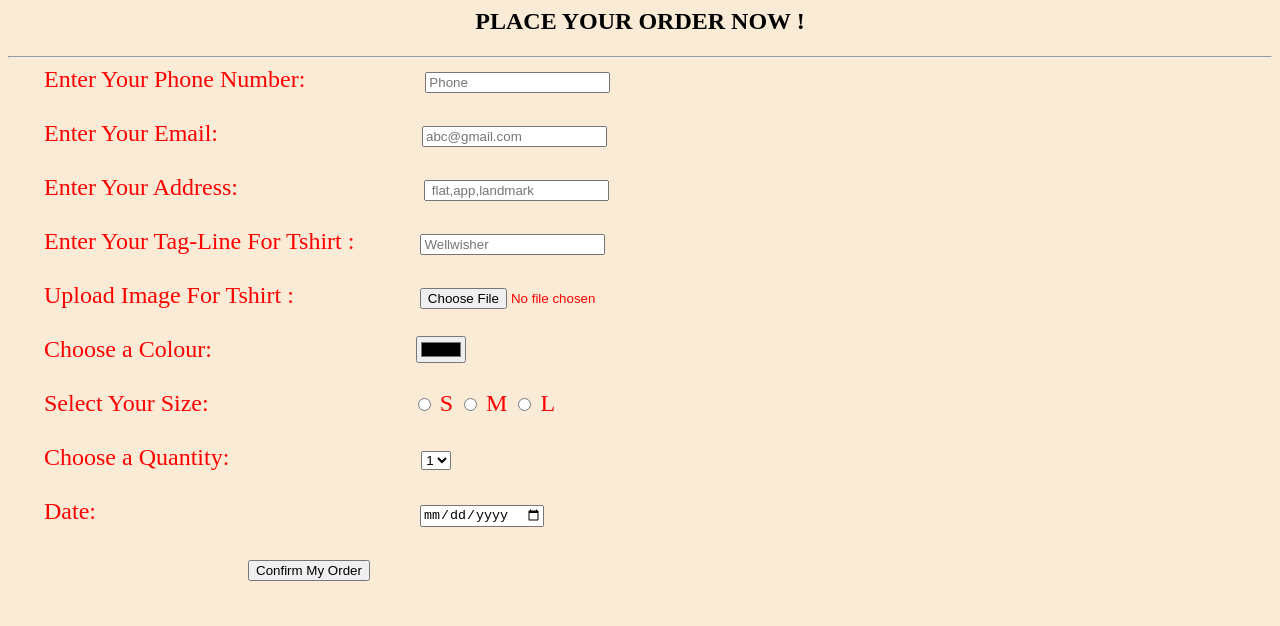
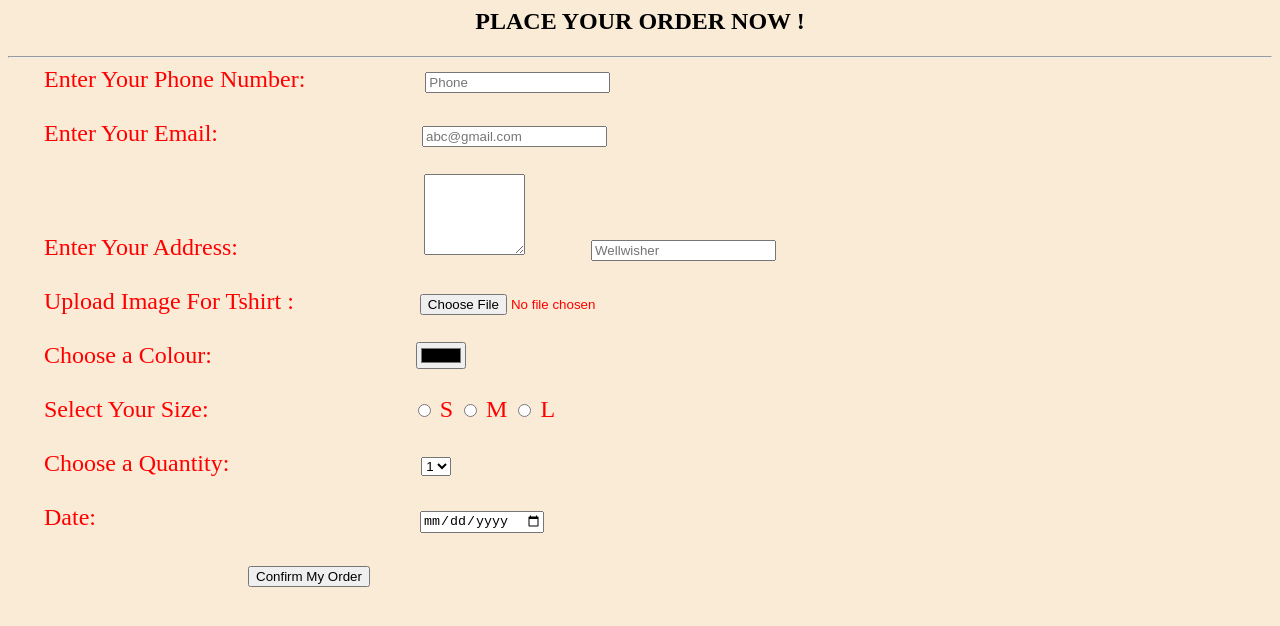
Before and after one commit to vinaysuryarao/assign2, a plain HTML site: page index.html in a window 1280 px wide. Drawn offline with Linux system fonts and the light colour scheme.

Commit message:
Update index.html

```diff
--- a/index.html
+++ b/index.html
@@ -10,8 +10,7 @@
 &nbsp;&nbsp;&nbsp;&nbsp;&nbsp;&nbsp;<label for="email">Enter Your Email:</label>
 &nbsp;&nbsp;&nbsp;&nbsp;&nbsp;&nbsp;&nbsp;&nbsp;&nbsp;&nbsp;&nbsp;&nbsp;&nbsp;&nbsp;&nbsp;&nbsp;&nbsp;&nbsp;&nbsp;&nbsp;&nbsp;&nbsp;&nbsp;&nbsp;&nbsp;&nbsp;&nbsp;&nbsp;&nbsp;&nbsp;&nbsp;&nbsp;&nbsp;<input type="email" placeholder="abc@gmail.com" id="email" name="email"><br><br>
 &nbsp;&nbsp;&nbsp;&nbsp;&nbsp;&nbsp;<label for="addr">Enter Your Address:</label>
-&nbsp;&nbsp;&nbsp;&nbsp;&nbsp;&nbsp;&nbsp;&nbsp;&nbsp;&nbsp;&nbsp;&nbsp;&nbsp;&nbsp;&nbsp;&nbsp;&nbsp;&nbsp;&nbsp;&nbsp;&nbsp;&nbsp;&nbsp;&nbsp;&nbsp;&nbsp;&nbsp;&nbsp;&nbsp;&nbsp;<input type="textarea" placeholder=" flat,app,landmark" id="addr" name="addr" rows="4" cols="10"><br><br>
-&nbsp;&nbsp;&nbsp;&nbsp;&nbsp;&nbsp;<label for="tag">Enter Your Tag-Line For Tshirt :</label>
+&nbsp;&nbsp;&nbsp;&nbsp;&nbsp;&nbsp;&nbsp;&nbsp;&nbsp;&nbsp;&nbsp;&nbsp;&nbsp;&nbsp;&nbsp;&nbsp;&nbsp;&nbsp;&nbsp;&nbsp;&nbsp;&nbsp;&nbsp;&nbsp;&nbsp;&nbsp;&nbsp;&nbsp;&nbsp;&nbsp;<textarea rows="5" cols="10"></textarea>
 &nbsp;&nbsp;&nbsp;&nbsp;&nbsp;&nbsp;&nbsp;&nbsp;&nbsp;&nbsp;<input type="text" placeholder="Wellwisher" id="tag" name="tag"><br><br>
 &nbsp;&nbsp;&nbsp;&nbsp;&nbsp;&nbsp;<label for="myfile">Upload Image For Tshirt :</label>
 &nbsp;&nbsp;&nbsp;&nbsp;&nbsp;&nbsp;&nbsp;&nbsp;&nbsp;&nbsp;&nbsp;&nbsp;&nbsp;&nbsp;&nbsp;&nbsp;&nbsp;&nbsp;&nbsp;&nbsp;<input type="file" id="myfile" name="Choose File"><br><br>
```
